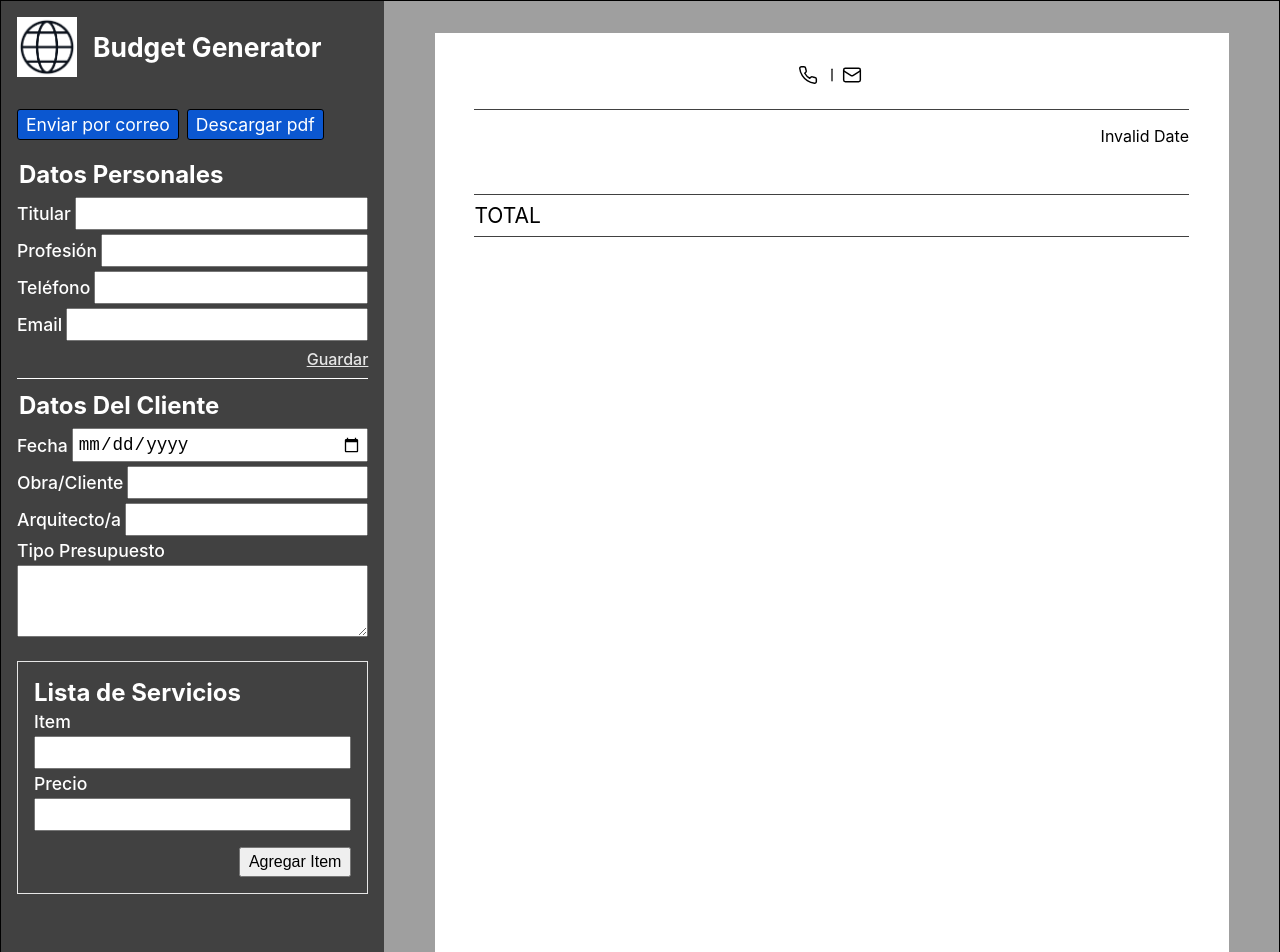
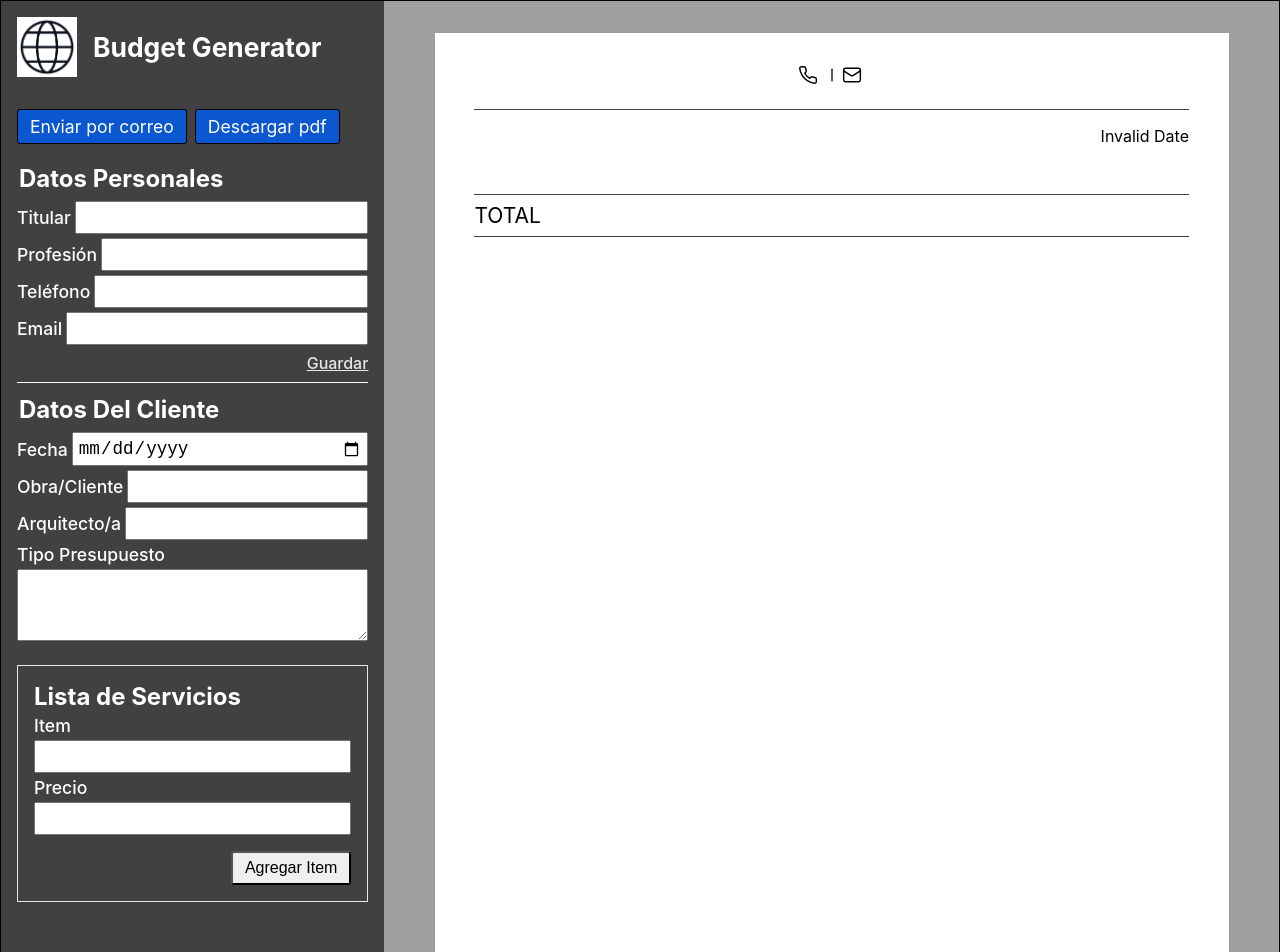
Before and after one commit to githubfacu/budgetGenerator, a React (Vite) app in the folder budgetGeneratorApp/: page / in a window 1280 px wide. Shown: the top 952 px of the page. Built offline with nearby package versions, Linux system fonts and the light colour scheme.

Commit message:
botones (estilo)

```diff
--- a/budgetGeneratorApp/src/styles/index.css
+++ b/budgetGeneratorApp/src/styles/index.css
@@ -91,8 +91,7 @@ main {
 .actionButton{
   background-color: #28a745;
   background-color: #0b57d0;
-
-  padding: 4px 8px;
+  padding: 6px 12px;
   cursor: pointer;
   border-radius: 3px;
   border: 1px solid black;
--- a/budgetGeneratorApp/src/styles/itemsForm.module.css
+++ b/budgetGeneratorApp/src/styles/itemsForm.module.css
@@ -35,7 +35,8 @@
 .itemsFormSubmitButton{
     align-self: flex-end;
     font-size: 16px;
-    padding: 4px 8px;
+    padding: 6px 12px;
+    border-radius: 3px;
     margin-top: 12px;
 }
 
```
